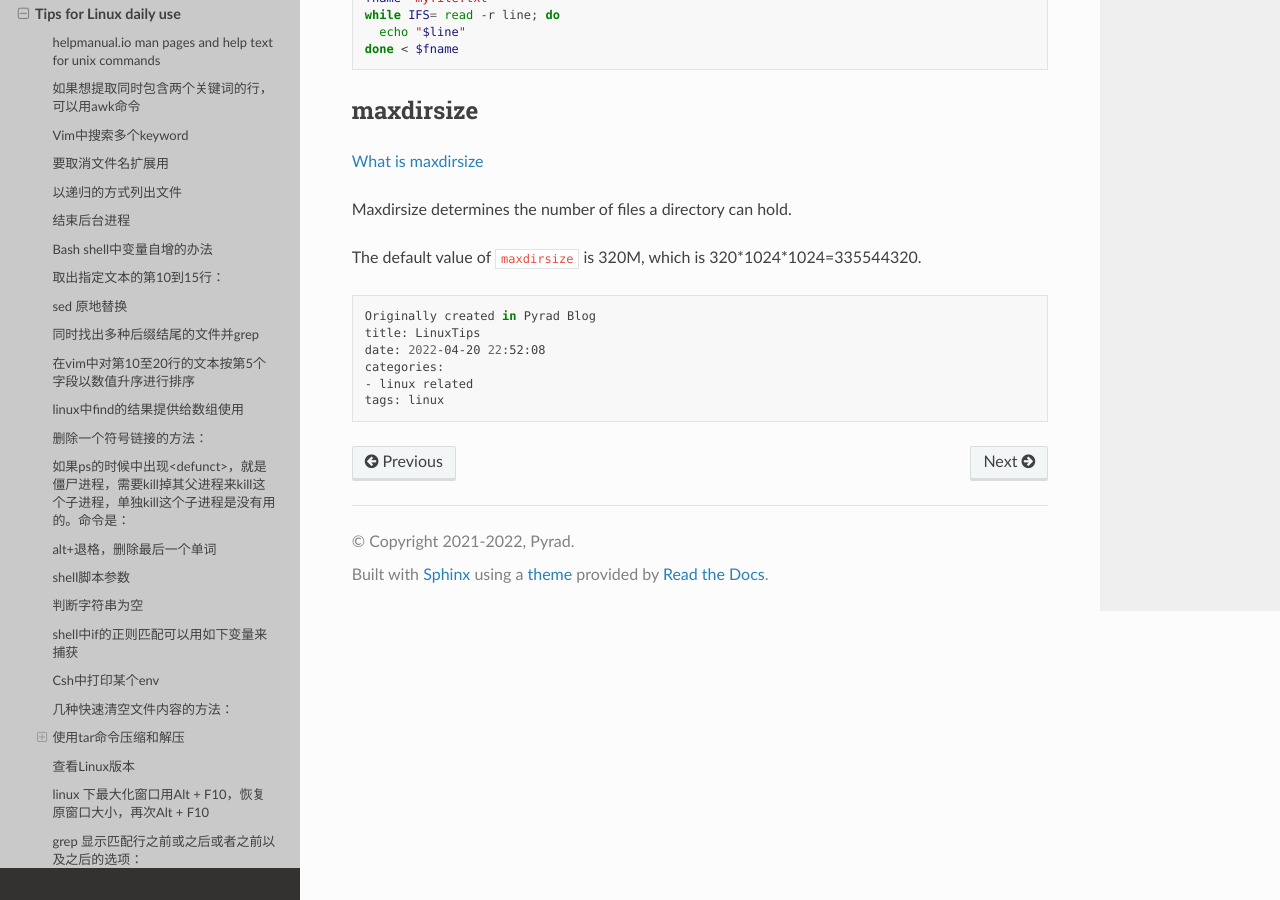
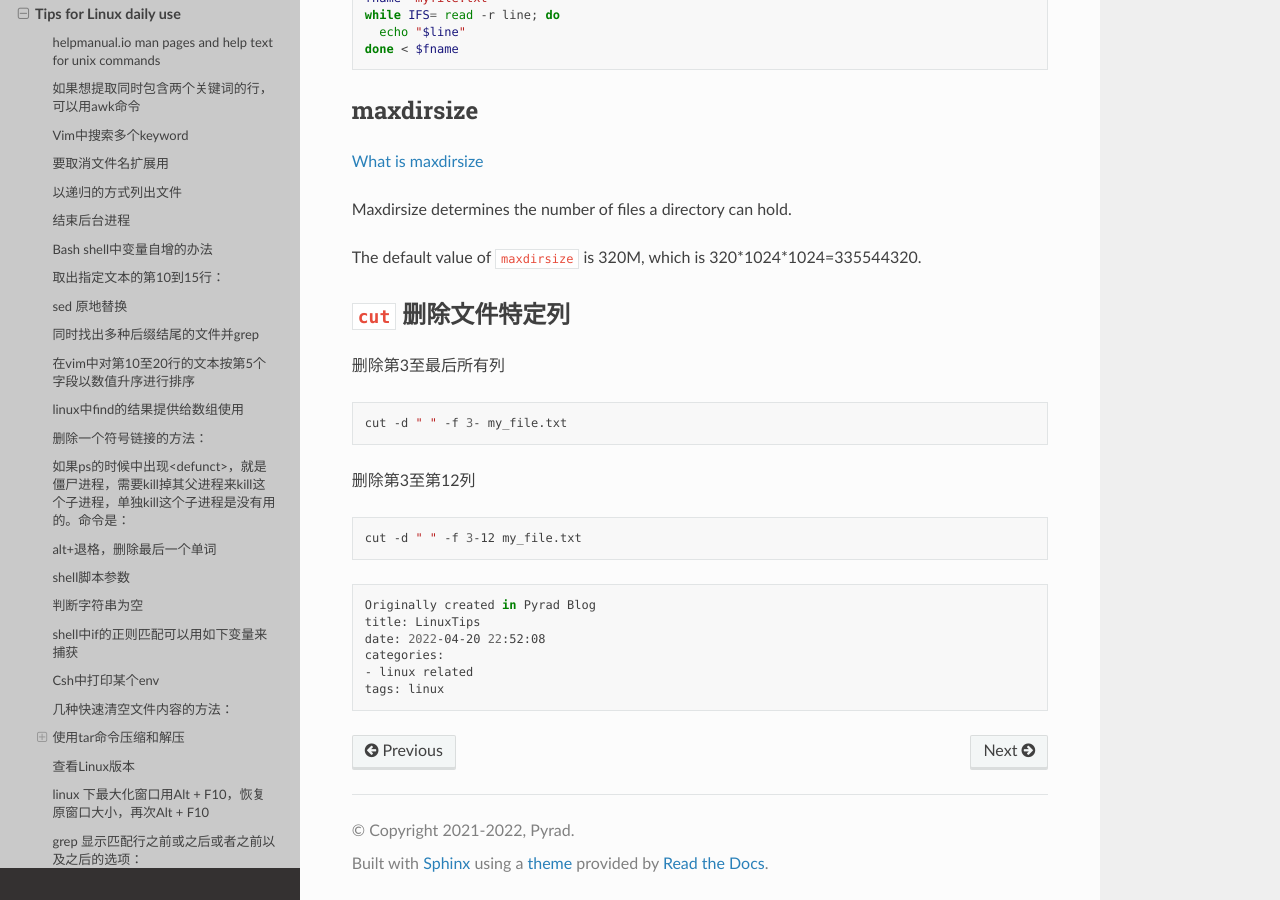
Before and after one commit to Pyrad/pyradnotes, a Sphinx documentation site: the page built from source/Linux/linuxTips.md, in a window 1280 px wide and 900 px high, scrolled down 17905 px. Built offline with Sphinx 7.4.7 and the Read the Docs theme 2.0.0, drawn with Linux system fonts in a browser that asks for light colours.

Commit message:
Linux Use cut to remove specific columns in a file

````diff
--- a/source/Linux/linuxTips.md
+++ b/source/Linux/linuxTips.md
@@ -838,6 +838,20 @@ Maxdirsize determines the number of files a directory can hold.
 The default value of `maxdirsize` is 320M, which is 320\*1024\*1024=335544320.
 
 
+## `cut` 删除文件特定列
+
+删除第3至最后所有列
+
+```shell
+cut -d " " -f 3- my_file.txt
+```
+
+删除第3至第12列
+
+```shell
+cut -d " " -f 3-12 my_file.txt
+```
+
 
 
 
````
